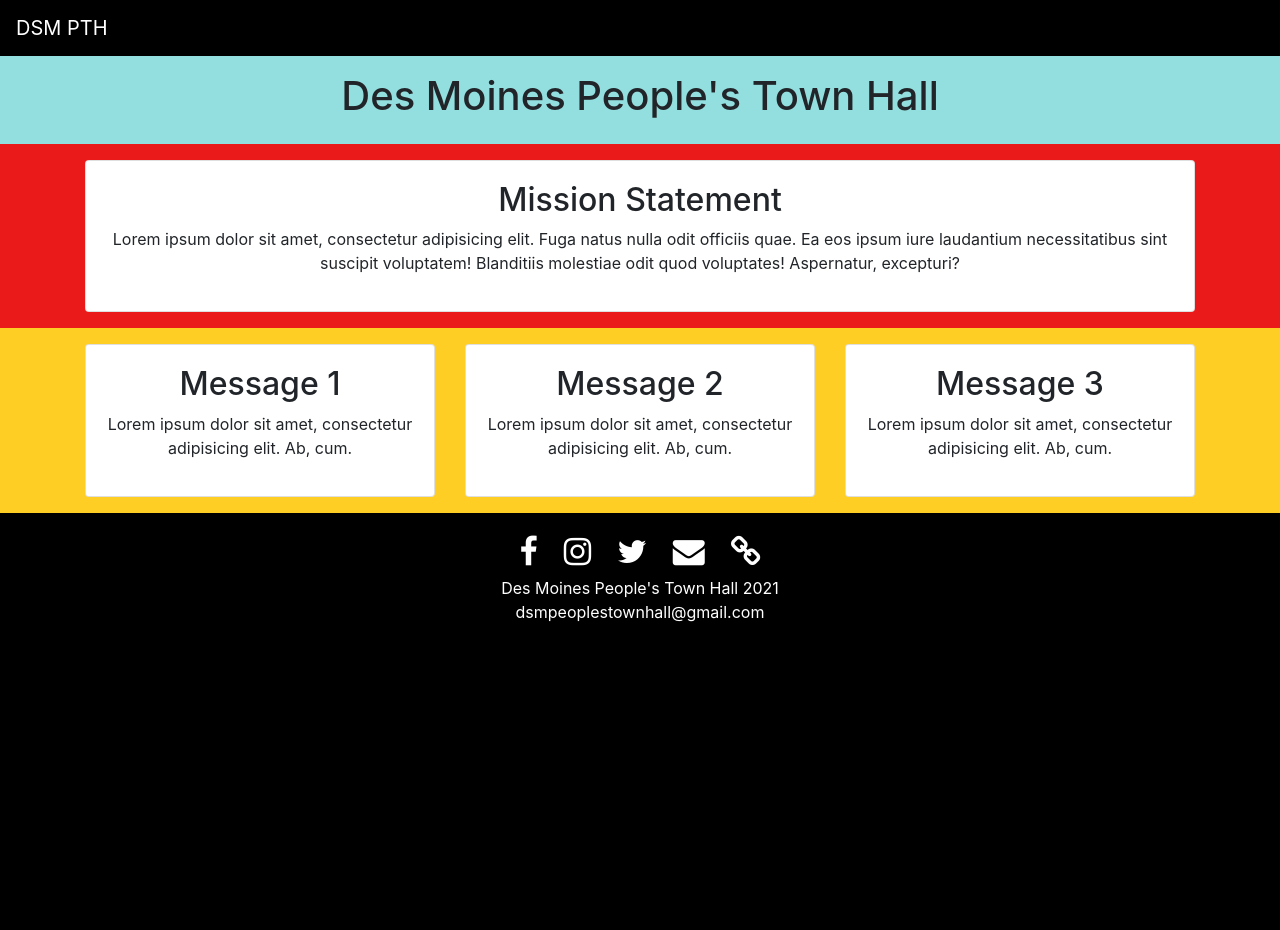
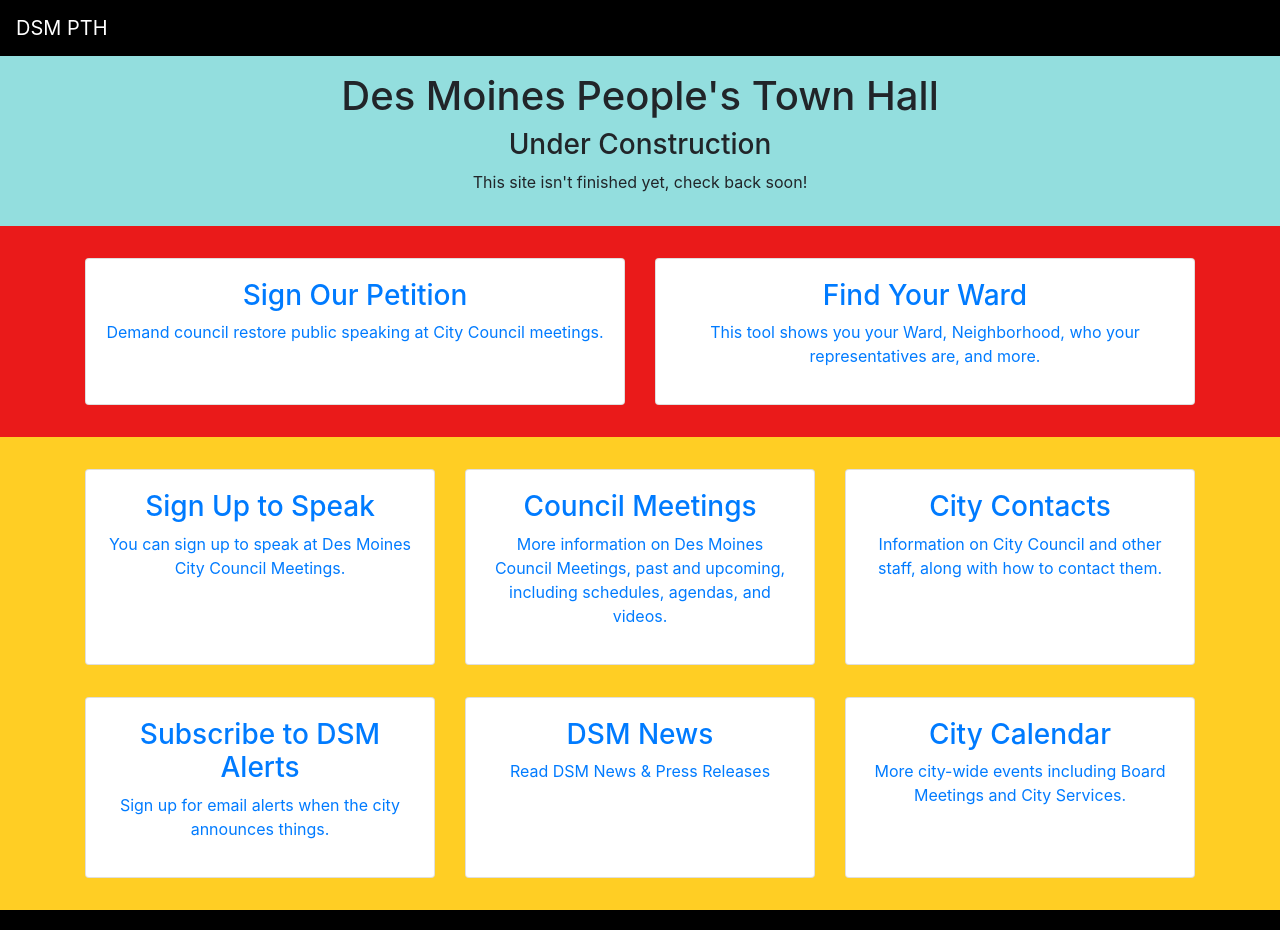
Before and after one commit to adam-on-the-internet/dsm-pth, an Angular app: page /#/dashboard in a window 1280 px wide. Shown: the top 930 px of the page. Before the commit the page ends 800 px from the top, so only its background shows below. Built offline with nearby package versions, Linux system fonts and the light colour scheme; no server answers.

Commit message:
first version

```diff
--- a/src/app/components/dashboard/dashboard.component.html
+++ b/src/app/components/dashboard/dashboard.component.html
@@ -1,8 +1,19 @@
 <div class="bg-alt">
   <div class="container">
     <div class="row py-3">
-      <div class="col-md-12">
-        <h1 class="text-center">Des Moines People's Town Hall</h1>
+      <div class="col-md-12 text-center">
+        <h1>Des Moines People's Town Hall</h1>
+        <h3>Under Construction</h3>
+        <p>
+          This site isn't finished yet, check back soon!
+        </p>
+        <!--            <h3>Mission Statement</h3>-->
+        <!--            <p>-->
+        <!--              Lorem ipsum dolor sit amet, consectetur adipisicing elit. Fuga natus nulla odit officiis quae. Ea eos-->
+        <!--              ipsum-->
+        <!--              iure laudantium necessitatibus sint suscipit voluptatem! Blanditiis molestiae odit quod voluptates!-->
+        <!--              Aspernatur, excepturi?-->
+        <!--            </p>-->
       </div>
     </div>
   </div>
@@ -11,18 +22,25 @@
 <div class="bg-backup">
   <div class="container">
     <div class="row py-3">
-      <div class="col-md-12">
-        <div class="card">
+      <div class="col-md-6 my-3">
+        <a class="card h-100" [href]="linkService.petitionLink" target="_blank">
           <div class="card-body text-center">
-            <h2>Mission Statement</h2>
+            <h3>Sign Our Petition</h3>
             <p>
-              Lorem ipsum dolor sit amet, consectetur adipisicing elit. Fuga natus nulla odit officiis quae. Ea eos
-              ipsum
-              iure laudantium necessitatibus sint suscipit voluptatem! Blanditiis molestiae odit quod voluptates!
-              Aspernatur, excepturi?
+              Demand council restore public speaking at City Council meetings.
             </p>
           </div>
-        </div>
+        </a>
+      </div>
+      <div class="col-md-6 my-3">
+        <a class="card h-100" [href]="linkService.myHouseTool" target="_blank">
+          <div class="card-body text-center">
+            <h3>Find Your Ward</h3>
+            <p>
+              This tool shows you your Ward, Neighborhood, who your representatives are, and more.
+            </p>
+          </div>
+        </a>
       </div>
     </div>
   </div>
@@ -31,35 +49,66 @@
 <div class="bg-backup-alt">
   <div class="container">
     <div class="row py-3">
-      <div class="col-md-4">
-        <div class="card">
+      <div class="col-md-4 my-3">
+        <a class="card h-100" [href]="linkService.signUpToSpeak" target="_blank">
           <div class="card-body text-center">
-            <h2>Message 1</h2>
+            <h3>Sign Up to Speak</h3>
             <p>
-              Lorem ipsum dolor sit amet, consectetur adipisicing elit. Ab, cum.
+              You can sign up to speak at Des Moines City Council Meetings.
             </p>
           </div>
-        </div>
+        </a>
       </div>
-      <div class="col-md-4">
-        <div class="card">
+      <div class="col-md-4 my-3">
+        <a class="card h-100" [href]="linkService.councilMeetings" target="_blank">
           <div class="card-body text-center">
-            <h2>Message 2</h2>
+            <h3>Council Meetings</h3>
             <p>
-              Lorem ipsum dolor sit amet, consectetur adipisicing elit. Ab, cum.
+              More information on Des Moines Council Meetings, past and upcoming, including schedules, agendas, and
+              videos.
             </p>
           </div>
-        </div>
+        </a>
       </div>
-      <div class="col-md-4">
-        <div class="card">
+      <div class="col-md-4 my-3">
+        <a class="card h-100" [href]="linkService.councilInfo" target="_blank">
           <div class="card-body text-center">
-            <h2>Message 3</h2>
+            <h3>City Contacts</h3>
             <p>
-              Lorem ipsum dolor sit amet, consectetur adipisicing elit. Ab, cum.
+              Information on City Council and other staff, along with how to contact them.
             </p>
           </div>
-        </div>
+        </a>
+      </div>
+      <div class="col-md-4 my-3">
+        <a class="card h-100" [href]="linkService.subscribeDSM" target="_blank">
+          <div class="card-body text-center">
+            <h3>Subscribe to DSM Alerts</h3>
+            <p>
+              Sign up for email alerts when the city announces things.
+            </p>
+          </div>
+        </a>
+      </div>
+      <div class="col-md-4 my-3">
+        <a class="card h-100" [href]="linkService.newsDSM" target="_blank">
+          <div class="card-body text-center">
+            <h3>DSM News</h3>
+            <p>
+              Read DSM News & Press Releases
+            </p>
+          </div>
+        </a>
+      </div>
+      <div class="col-md-4 my-3">
+        <a class="card h-100" [href]="linkService.cityCalendar" target="_blank">
+          <div class="card-body text-center">
+            <h3>City Calendar</h3>
+            <p>
+              More city-wide events including Board Meetings and City Services.
+            </p>
+          </div>
+        </a>
       </div>
     </div>
   </div>
--- a/src/app/components/dashboard/dashboard.component.ts
+++ b/src/app/components/dashboard/dashboard.component.ts
@@ -1,6 +1,7 @@
 import {Component} from "@angular/core";
 import {NavHelperService} from "src/app/services/nav-helper.service";
 import {SettingsService} from "../../services/settings.service";
+import {LinkService} from "../../services/link.service";
 
 @Component({
   selector: "app-dashboard",
@@ -12,6 +13,7 @@ export class DashboardComponent {
   constructor(
     private navHelper: NavHelperService,
     private settings: SettingsService,
+    public linkService: LinkService,
   ) {
     this.settings.showNav = true;
   }
--- a/src/app/services/link.service.ts
+++ b/src/app/services/link.service.ts
@@ -8,6 +8,10 @@ export class LinkService {
   public signUpToSpeak = "https://www.dsm.city/interactive_forms/request_to_speak_before_the_city_council.php";
   public cityCalendar = "https://www.dsm.city/calendar.php";
   public councilMeetings = "https://www.dsm.city/government/council_meetings_and_agendas/index.php";
+  public councilInfo = "https://www.dsm.city/government/index.php";
+  public subscribeDSM = "https://subscribe.dsm.city/";
+  public newsDSM = "https://www.dsm.city/newslist.php";
+  public myHouseTool = "https://showmemyhouse.dsm.city/";
 
   // our social links
   public facebookLink = "https://www.facebook.com/Des-Moines-Peoples-Town-Hall-104767104729564/";
```
